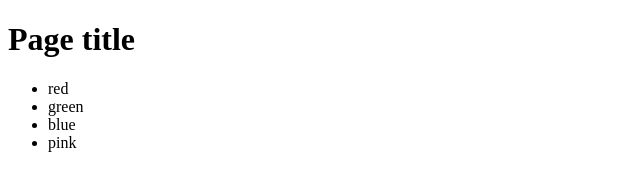
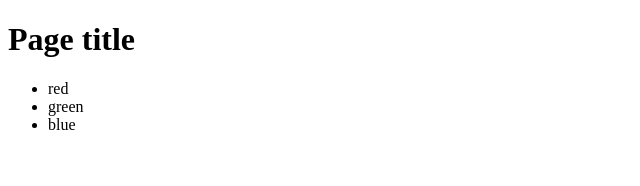
Before and after one commit to LiudmylaKuzmenko/my-page, a plain HTML site: page index.html in a window 1280 px wide. Shown: the full height of the page, 0-640 px from the left. Drawn offline with Linux system fonts and the light colour scheme.

Commit message:
remove pink

```diff
--- a/index.html
+++ b/index.html
@@ -11,7 +11,6 @@
     <li>red</li>
     <li>green</li>
     <li>blue</li>
-    <li>pink</li>
   </ul>
 </body>
 </html>
```
